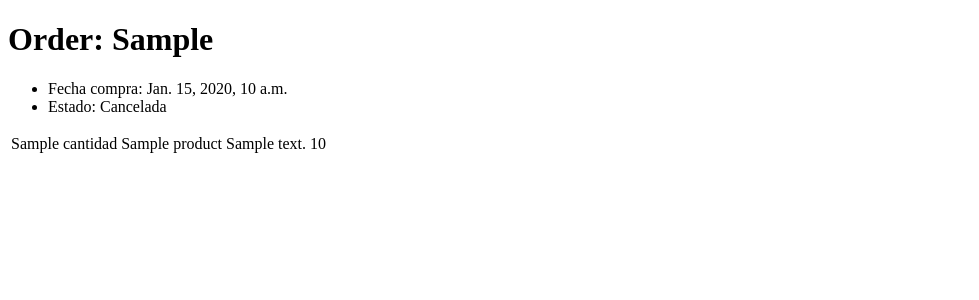
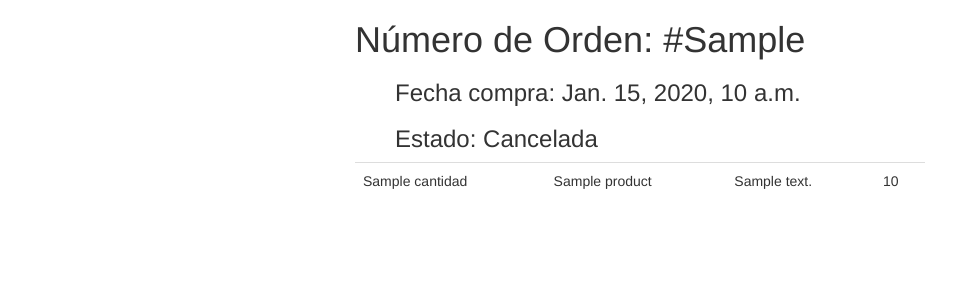
Before and after one commit to AlonsoIbarra/E-DDD, a Django app: template ecommerce/compras/templates/order_detail.html in a window 1280 px wide. Shown: the top 300 px of the page, without its empty margins (0-979 px from the left). Run offline with Django 3.2, Linux system fonts and the light colour scheme; the template is opened without the code that fills it: most values are stand-ins (such as "Sample title", 1, 10 or a date in 2020); parts of the project's set-up code (start-up, migrations or seed data) failed here and were passed over; some libraries are stand-ins or nearby versions.

Commit message:
Agrega plantilla bootstrap a order_detail.html
Se supone que puedo heredar del base pero la estructura no es del todo
similar, por lo pronto agrego los CSS al html.

```diff
--- a/ecommerce/compras/templates/order_detail.html
+++ b/ecommerce/compras/templates/order_detail.html
@@ -3,21 +3,28 @@
     <head>
         <meta charset="UTF-8"/>
         <title>Detalles de la orden</title>
+        <link href="/static/bootstrap/css/bootstrap.min.css" rel="stylesheet">
+        <link href="/static/base.css" rel="stylesheet">
     </head>
     <body>
-        <h1>Order: {{ order.OrdenCompra.idOrdenCompra }}</h1>
+        <div class="container">
+            <div class="col-sm-6 col-sm-offset-3">
+                <div class="row">
+                    <h1>Número de Orden: #{{ order.OrdenCompra.idOrdenCompra }}</h1>
                     <ul>
-            <li>Fecha compra: {{ order.OrdenCompra.fechaCompra }}</li>
+                        <h3>Fecha compra: {{ order.OrdenCompra.fechaCompra }}</h3>
                         {% if order.OrdenCompra.status == 0 %}
-            <li>Estado: Pagada</li>
+                        <h3>Estado: Pagada</h3>
                         {% elif order.OrdenCompra.status == 1 %}
-            <li>Estado: Pendiente</li>
+                        <h3>Estado: Pendiente</h3>
                         {% else %}
-            <li>Estado: Cancelada</li>
+                        <h3>Estado: Cancelada</h3>
                         {% endif %}
                     </ul>
+                </div>
 
-        <table>
+                <div class="row">
+                    <table class="table table-hover">
                         {% for product in order.products %}
                         <tr>
                             <td>{{ product.cantidad }}</td>
@@ -27,6 +34,9 @@
                         </tr>
                         {% endfor %}
                     </table>
-        <br />
+                </div>
+            </div>
+
+        </div> <!-- END .container -->
     </body>
 </html>
```
Lines whose indentation alone changed are shown as unchanged.
